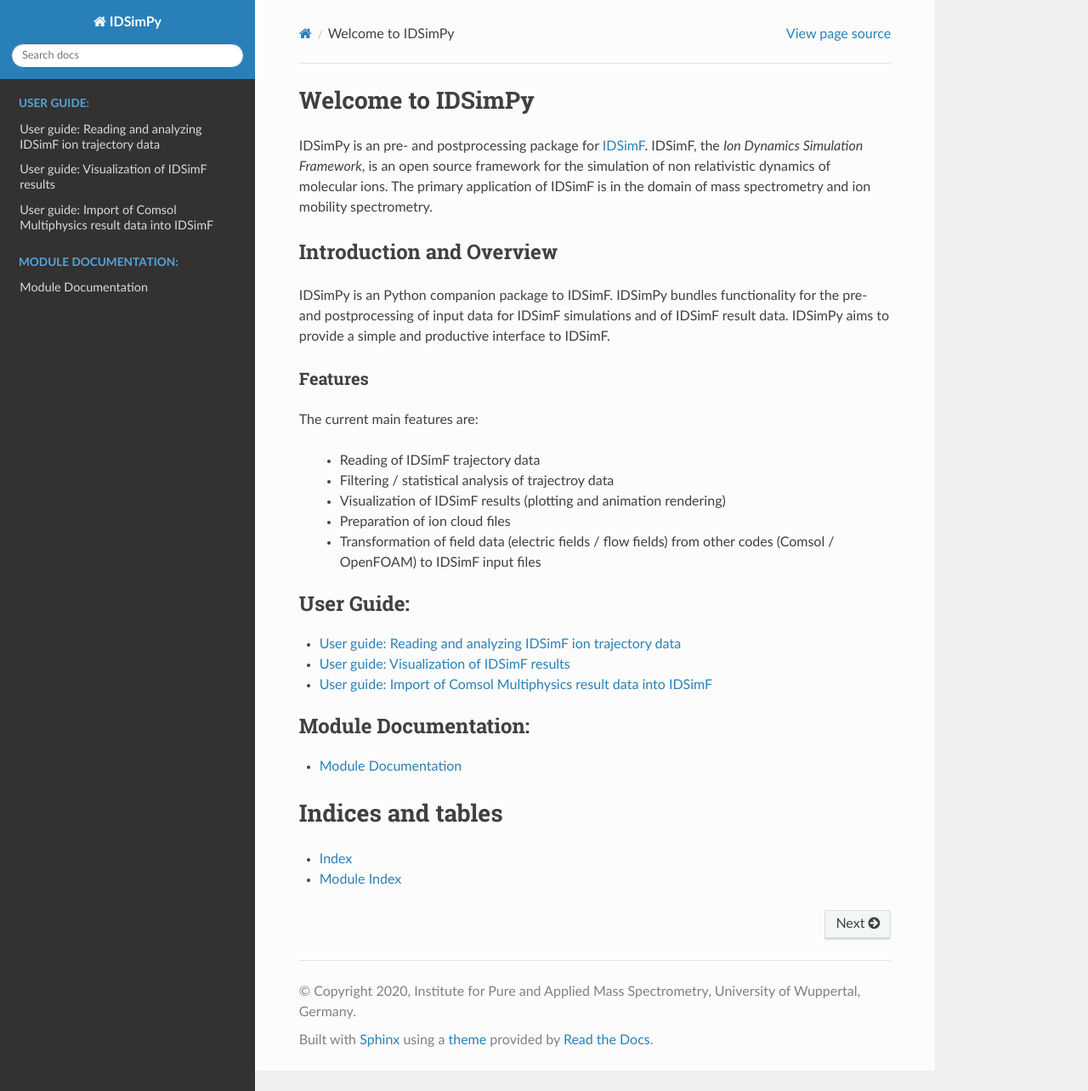
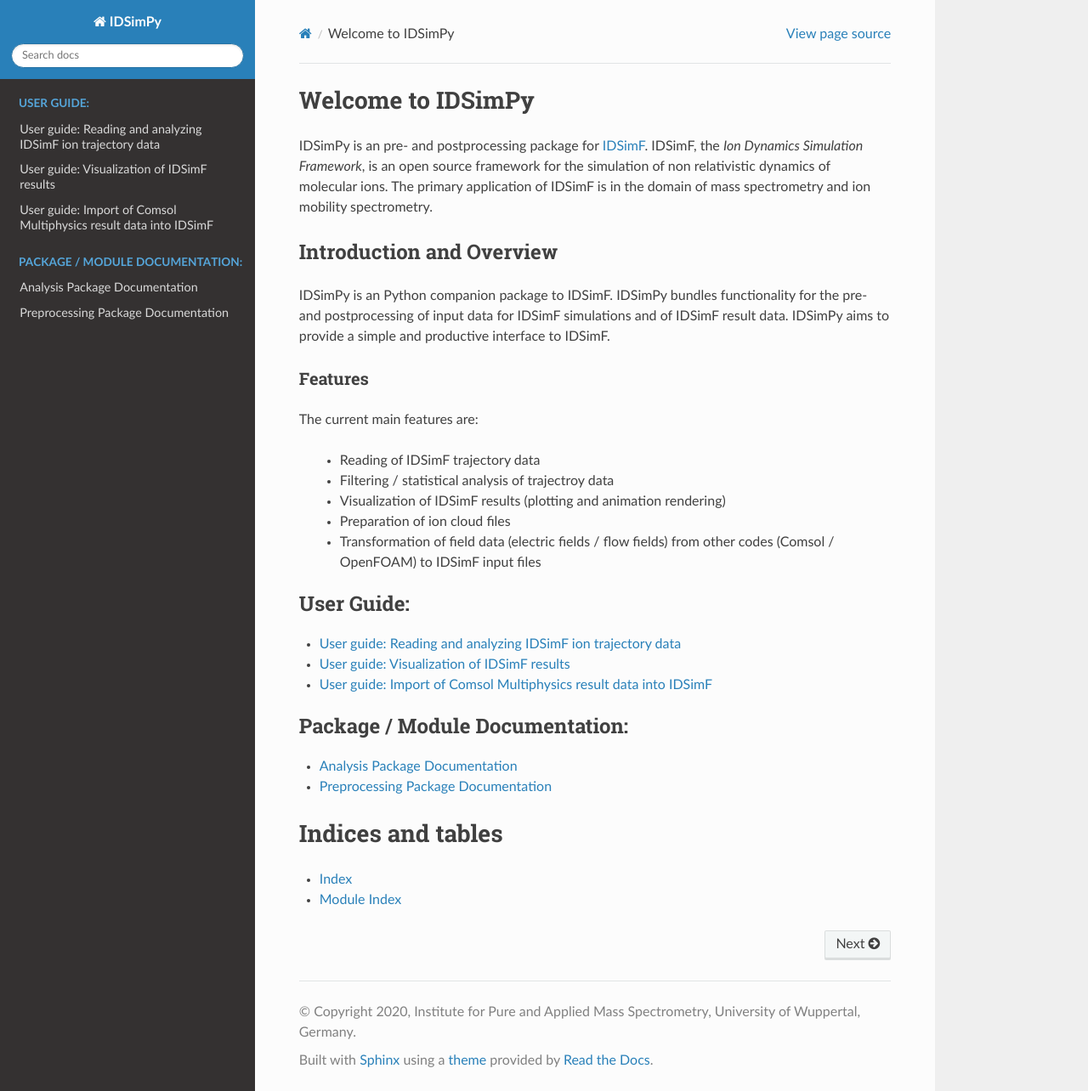
Before and after one commit to IPAMS/IDSimPy, a Sphinx documentation site: the page built from docs/index.rst, in a window 1280 px wide and 1284 px high. Shown: the whole window at 85% size. Built offline with Sphinx 7.4.7 and the Read the Docs theme 2.0.0, drawn with Linux system fonts in a browser that asks for light colours.

Commit message:
Adds module / package autodoc documentation to docs

```diff
--- a/docs/index.rst
+++ b/docs/index.rst
@@ -32,9 +32,10 @@
 
 .. toctree::
     :maxdepth: 1
-    :caption: Module Documentation:
+    :caption: Package / Module Documentation:
 
-    modules/modules_documentation
+    modules/package_analysis
+    modules/package_preprocessing
 
 
 ==================
--- a/docs/modules/modules_documentation.rst
+++ /dev/null
@@ -1,8 +0,0 @@
-.. _module-documentation:
-
-====================
-Module Documentation
-====================
-
-
-Todo: Add autodoc module documentation
--- /dev/null
+++ b/docs/modules/package_analysis.rst
@@ -0,0 +1,20 @@
+.. _package-analysis-documentation:
+
+==============================
+Analysis Package Documentation
+==============================
+
+Trajectory Module
+=================
+
+.. automodule:: IDSimPy.analysis.trajectory
+    :members:
+    :undoc-members:
+
+
+Visualization Module
+====================
+
+.. automodule:: IDSimPy.analysis.visualization
+    :members:
+    :undoc-members:
--- /dev/null
+++ b/docs/modules/package_preprocessing.rst
@@ -0,0 +1,12 @@
+.. _package-preprocessing-documentation:
+
+===================================
+Preprocessing Package Documentation
+===================================
+
+Comsol Import
+=============
+
+.. automodule:: IDSimPy.preprocessing.comsol_import
+    :members:
+    :undoc-members:
```
